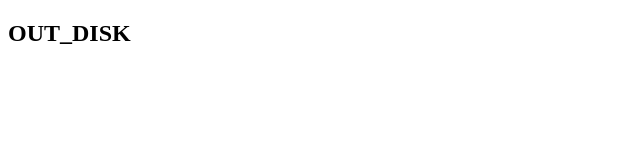
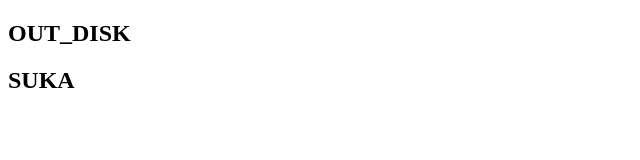
Before and after one commit to Sattrys/Out_Disk, a plain HTML site: page index.html in a window 1280 px wide. Shown: the full height of the page, 0-640 px from the left. Drawn offline with Linux system fonts and the light colour scheme.

Commit message:
Update index.html

```diff
--- a/index.html
+++ b/index.html
@@ -9,6 +9,7 @@
 <body>
     <section>
         <h1>OUT_DISK</h1>
+        <h2>SUKA</h2>
     </section>
 </body>
 </html>
```
